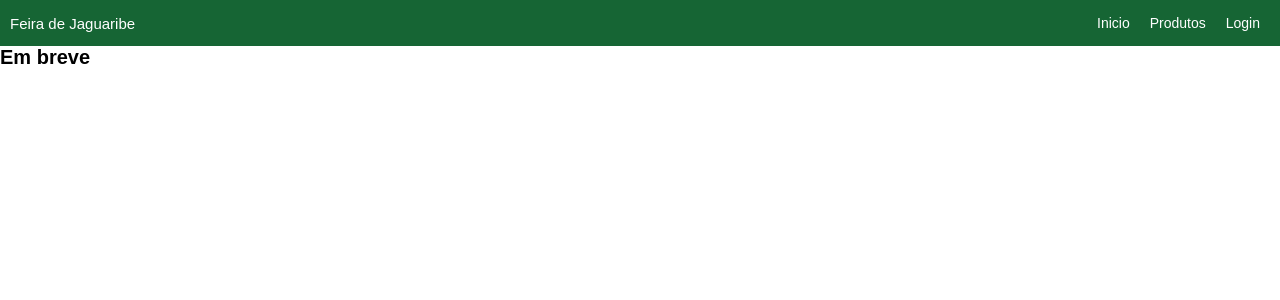
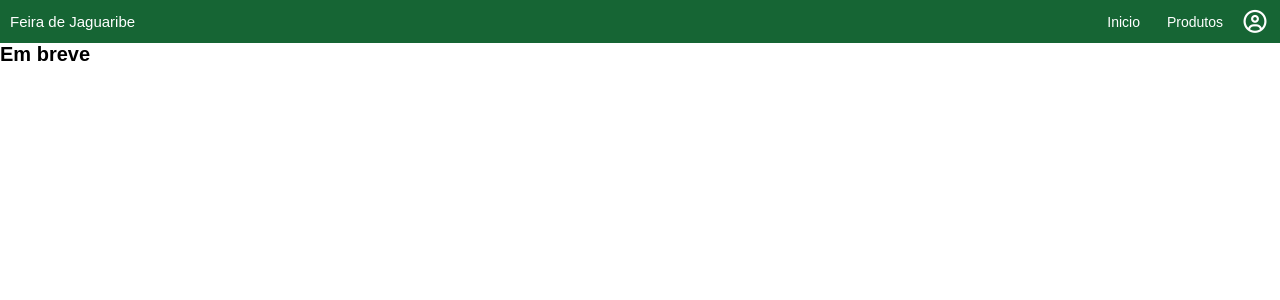
Before and after one commit to Projeto-IFPB/Jaguaribe-Online, a Flask app: page /login in a window 1280 px wide. Shown: the top 300 px of the page. Run offline with Flask 3, Linux system fonts and the light colour scheme.

Commit message:
feat: Criação do botão que leva para a página de login

```diff
--- a/static/css/style-index.css
+++ b/static/css/style-index.css
@@ -34,6 +34,8 @@ body{
 
 .navbar-links ul {
     display: flex;
+    align-items: center;
+    gap: 0.7rem;
     margin: 0;
     padding: 0;
     list-style: none;
@@ -42,16 +44,76 @@ body{
 .navbar-links li a {
     color: white;
     text-decoration: none;
-    padding: 1rem;
-    display: block;
+    padding: 0.5rem 1rem;
+    display: flex;
     text-align: center;
+    height: 100%;
 }
 
 .navbar-links li a:hover {
     background-color: #166534;
 }
 
-/* Oculta o botão em tela grande */
+/* Container do Botão de Login */
+.button-login {
+    display: flex;
+    align-items: center;
+    justify-content: center;
+    background-color: transparent;
+    border-radius: 50px;
+    width: 3rem;
+    height: 3rem;
+    margin: 0;
+    position: relative;
+    overflow: hidden;
+    transition: all 0.5s cubic-bezier(0.68, -0.55, 0.265, 1.55);
+    cursor: pointer;
+}
+
+/* Estilo do Ícone de Login */
+.icon-login {
+    font-size: 2.3rem;
+    color: white;
+    transition: all 0.5s ease;
+    z-index: 2;
+    display: flex;
+    align-items: center;
+    justify-content: center;
+}
+
+/* Texto Login (Escondido por padrão) */
+.button-login::after {
+    content: "Login";
+    position: absolute;
+    opacity: 0;
+    right: 20px;
+    color: white;
+    font-size: 1.4rem;
+    font-weight: bold;
+    transition: all 0.4s ease;
+    pointer-events: none;
+    white-space: nowrap;
+}
+
+.button-login:hover {
+    width: 110px;
+    background-color: #047857;
+    justify-content: flex-start;
+    padding-left: 12px;
+    box-shadow: 0px 4px 10px rgba(0,0,0,0.3);
+}
+
+.button-login:hover .icon-login {
+    transform: scale(0.9);
+}
+
+.button-login:hover::after {
+    opacity: 1;
+    right: 25px;
+}
+
+
+/* Oculta o menu hamburguer em tela grande */
 .botao {
     display: none;
     flex-direction: column;
@@ -97,8 +159,38 @@ body{
 
 .navbar-links.active {
     display: flex;
-    flex-basis: 100%;
 }
+
+/* Remove o formato de "botão circular" no celular */
+.button-login {
+    width: 100%;
+    height: auto;
+    justify-content: flex-start;
+    border-radius: 0;
+    background: none !important;
+    box-shadow: none !important;
+}
+
+/* Esconde o ícone de círculo no celular */
+.icon-login {
+    display: none;
+}
+
+/* Faz o texto "Login" aparecer normalmente na lista */
+.button-login::after {
+    content: "Login";
+    position: static;
+    opacity: 1;
+    color: white;
+    font-size: 1.5rem;
+    padding: 0 1rem;
+    font-weight: normal;
+}
+
+.button-login:hover {
+    width: 100%;
+}
+
 }
 
 /* Carrossel de Imagens ------------------------------------------*/
--- a/templates/base.html
+++ b/templates/base.html
@@ -6,6 +6,7 @@
     <title>{% block title%} Document {% endblock %}</title>
     <link rel="stylesheet" href="/static/css/style-index.css">
     <script src="/static/css/script-index.js" defer></script>
+    <link rel="stylesheet" href="https://cdnjs.cloudflare.com/ajax/libs/font-awesome/6.5.1/css/all.min.css">
 </head>
 <body>
     <header>
@@ -21,7 +22,11 @@
                 <ul>
                     <li><a href="{{ url_for('pagina_inicial') }} ">Inicio</a></li>
                     <li><a href="{{ url_for('pagina_produtos') }}">Produtos</a></li>
-                    <li><a href="{{ url_for('pagina_login') }}">Login</a></li>
+                    <li><a href="{{ url_for('pagina_login') }}" div class="button-login">
+                                <div class="icon-login">
+                                    <i class="fa-regular fa-circle-user"></i>
+                                </div>
+                        </a></li>
                 </ul>
             </div>
         </nav>
```
